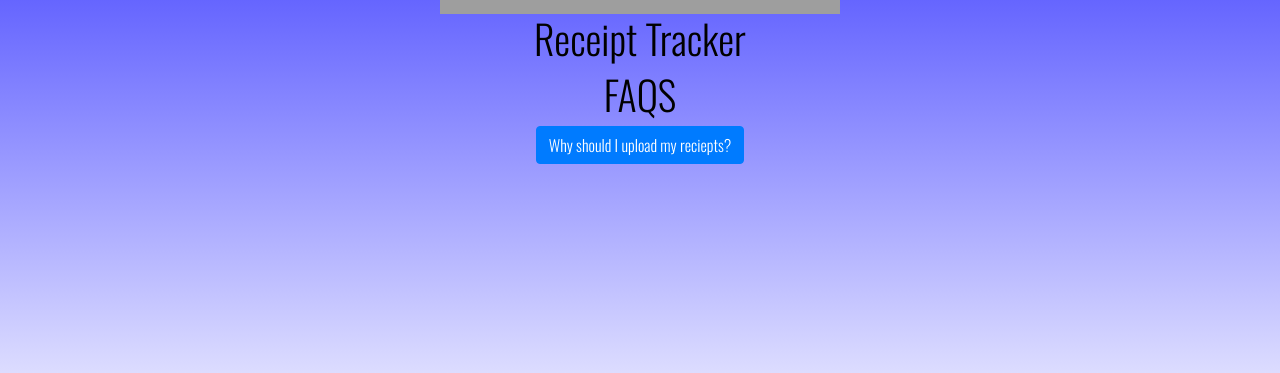
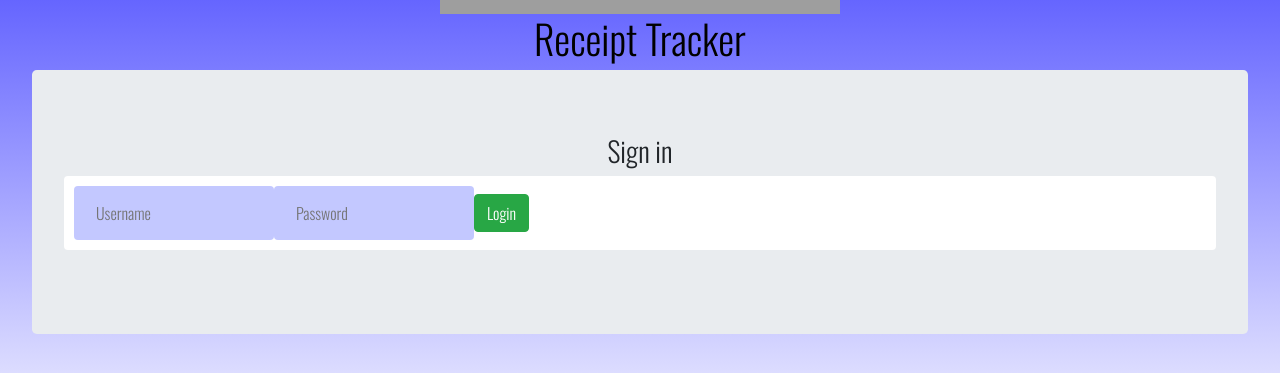
Before and after one commit to lambda-webpt-rta/bw_rta_frontend, a React (Create React App) app: page /login in a window 1280 px wide. Shown: the part 318-691 px from the top of the page. Built offline with nearby package versions, Linux system fonts and the light colour scheme; grey boxes are pictures that could not be loaded.

Commit message:
updates login routes

```diff
--- a/src/App.js
+++ b/src/App.js
@@ -16,8 +16,8 @@ function App() {
       <Navbar />
       <Route path="/signup" component={FormikSignupForm} />
       <PrivateRoute exact path="/" component={DashBoard} />
-      <PrivateRoute path="/login" component={LoginForm} />
-      <Route path="/upload" component={UploadForm} />
+      <Route path="/login" component={LoginForm} />
+      <PrivateRoute path="/upload" component={UploadForm} />
       <Faqs />
     </div>
   );
```
Also changed, not shown: src/Components/Navbar.js (+4 -4 lines).
